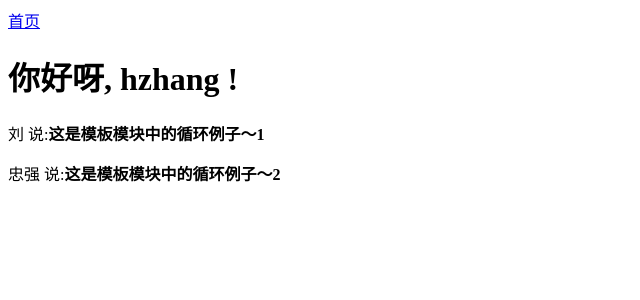
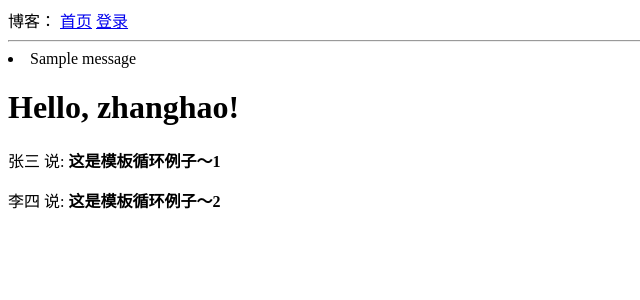
Before and after one commit to hzhang123/JustDoPython, a Flask app: page / in a window 1280 px wide. Shown: the top 300 px of the page, without its empty margins (0-640 px from the left). Run offline with Flask 2, Linux system fonts and the light colour scheme; one stand-in notice (Sample message) is shown.

Commit message:
bolg增加登录

```diff
--- a/blog/routes.py
+++ b/blog/routes.py
@@ -1,30 +1,31 @@
-# !/usr/bin/python3
-# -*- coding: utf-8 -*-
-"""
-@Author         :  hzhang
-------------------------------------
-@File           :  routes.py
-@CreateTime     :  2020/3/20 11:27
-------------------------------------
-"""
-from flask import render_template
+from flask import render_template, flash, redirect, url_for
 
 from blog import app
+from blog.forms import LoginForm
 
 
 @app.route('/')
 @app.route('/index')
 def index():
-    user = {'username': 'hzhang'}
+    user = {'username': 'zhanghao'}
+
     posts = [
         {
-            'author': {'username': '刘'},
-            'body': '这是模板模块中的循环例子～1'
-
+            'author': {'username': '张三'},
+            'body': '这是模板循环例子～1'
         },
         {
-            'author': {'username': '忠强'},
-            'body': '这是模板模块中的循环例子～2'
+            'author': {'username': '李四'},
+            'body': '这是模板循环例子～2'
         }
     ]
-    return render_template('index.html', title='hzhang', user=user, posts=posts)
+    return render_template('index.html', title='我的', user=user, posts=posts)
+
+
+@app.route('/login', methods=['GET', 'POST'])
+def login():
+    form = LoginForm()
+    if form.validate_on_submit():
+        flash(f'用户的登录名是{form.username.data}，是否记住我{form.remember_me.data}')
+        return redirect(url_for('index'))
+    return render_template('login.html', title='登录', form=form)
--- a/blog/templates/base.html
+++ b/blog/templates/base.html
@@ -5,13 +5,31 @@
     {% if title %}
         <title>{{ title }} - 博客</title>
     {% else %}
-        <title>欢迎来到博客</title>
+        <title>欢迎来到博客！</title>
     {% endif %}
 </head>
 <body>
-<div><a href="/index">首页</a></div>
+
+{# 顶部链接 #}
+<div>
+    博客：
+    <a href="{{ url_for('index') }}">首页</a>
+    <a href="{{ url_for('login') }}">登录</a>
+</div>
+<hr>
+
+{% with messages = get_flashed_messages() %}
+    {% if messages %}
+        <ur>
+            {% for message in messages %}
+                <li>{{ message }}</li>
+            {% endfor %}
+        </ur>
+    {% endif %}
+{% endwith %}
+
 {% block content %}
+{% endblock %}
 
-{% endblock %}
 </body>
 </html>
--- a/blog/templates/index.html
+++ b/blog/templates/index.html
@@ -1,12 +1,11 @@
 {% extends 'base.html' %}
-
 {% block content %}
-
-    <h1>你好呀, {{ user.username }} !</h1>
-
+    <h1>Hello, {{ user.username }}!</h1>
     {% for post in posts %}
-        <div><p>{{ post.author.username }} 说:<b>{{ post.body }}</b></p></div>
+        <div>
+            <p>
+                {{ post.author.username }} 说: <b>{{ post.body }}</b>
+            </p>
+        </div>
     {% endfor %}
-
-
 {% endblock %}
```
Also changed, not shown: blog/templates/login.html (+12 -6 lines).
